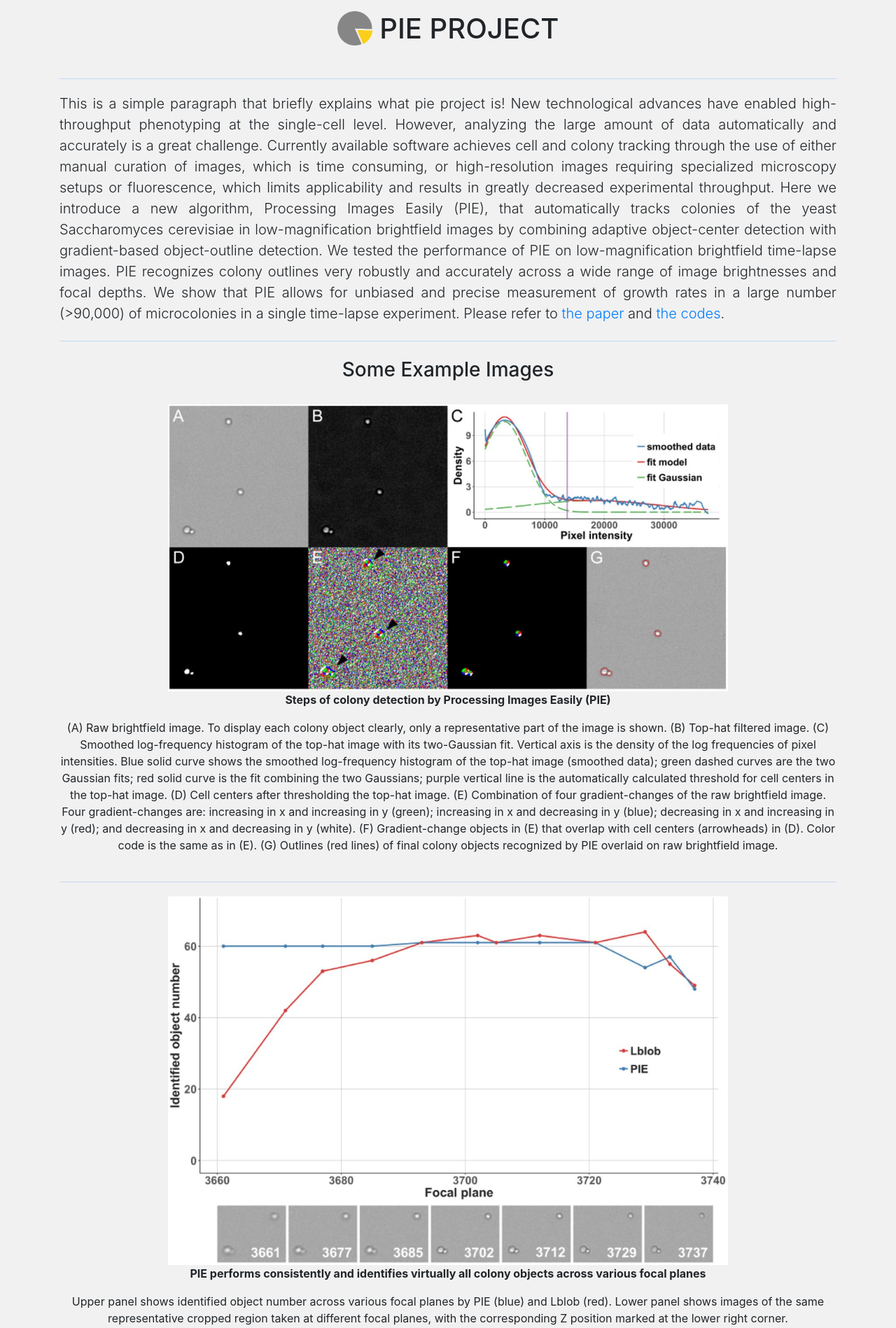
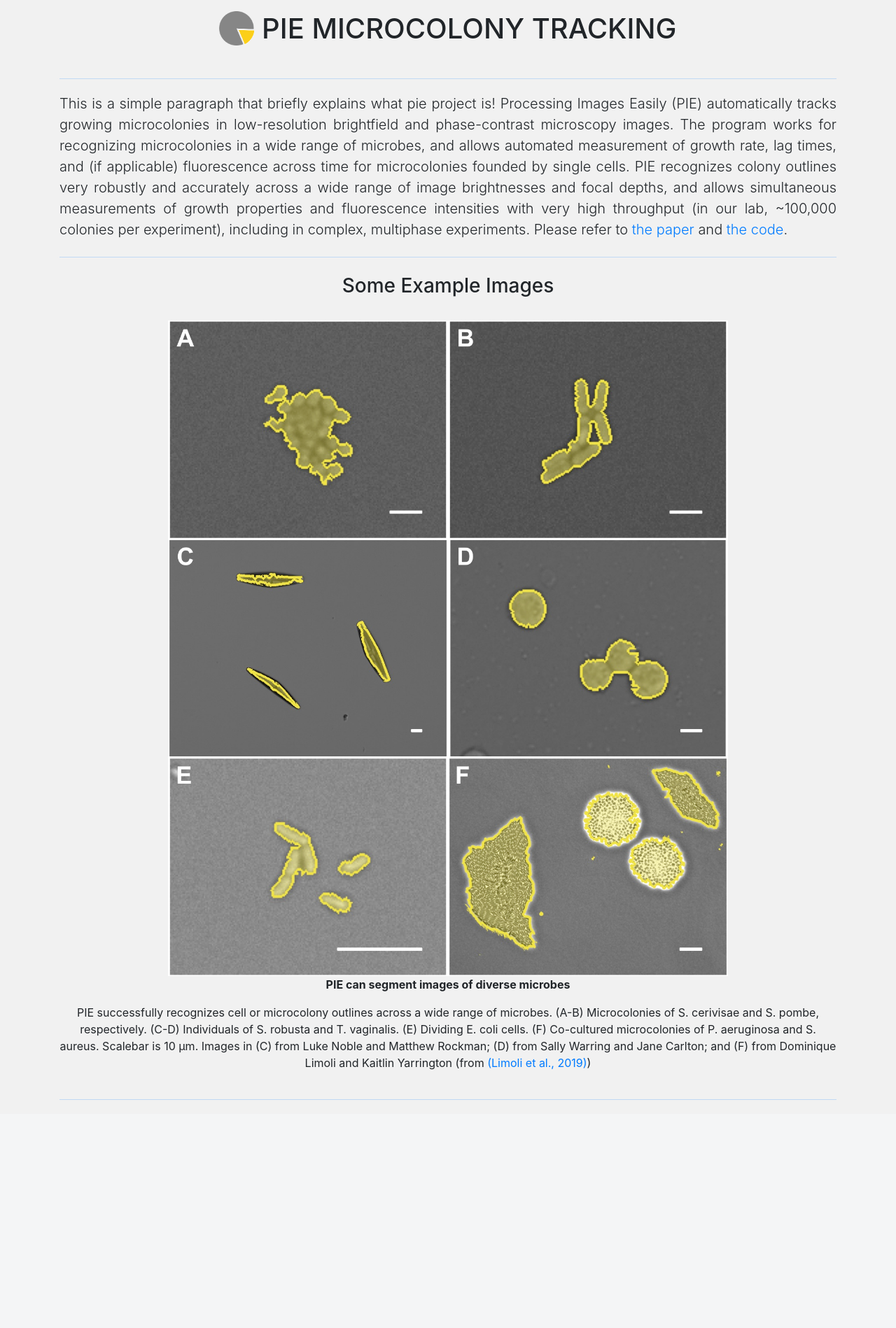
Before and after one commit to CoraJung/FlaskTodo, a Flask app: page / in a window 1280 px wide. Shown: the part 56-1954 px from the top of the page at 70% size. After the commit the page ends 1628 px from the top, so only its background shows below. Run offline with Flask 2, Linux system fonts and the light colour scheme; parts of the project's set-up code (start-up, migrations or seed data) failed here and were passed over; some libraries are stand-ins or nearby versions.

Commit message:
Changed figure and text on index page

```diff
--- a/app/templates/public/index.html
+++ b/app/templates/public/index.html
@@ -8,19 +8,13 @@
         <div class="col text-center">
             <h1>
                 <img style="max-width: 50px; margin-bottom: 7px;" src="{{ url_for('static', filename='logo/pie_logo_300.png') }}" alt="">
-                PIE PROJECT
+                PIE MICROCOLONY TRACKING
             </h1>
 
             <hr>
             <p class="lead text-justify">This is a simple paragraph that briefly explains what pie project is!
-                New technological advances have enabled high-throughput phenotyping at the single-cell level.
-                However, analyzing the large amount of data automatically and accurately is a great challenge.
-                Currently available software achieves cell and colony tracking through the use of either manual curation of images, which is time consuming,
-                or high-resolution images requiring specialized microscopy setups or fluorescence, which limits applicability and results in greatly decreased experimental throughput.
-                Here we introduce a new algorithm, Processing Images Easily (PIE), that automatically tracks colonies of the yeast Saccharomyces cerevisiae in low-magnification brightfield images by combining adaptive object-center detection with gradient-based object-outline detection.
-                We tested the performance of PIE on low-magnification brightfield time-lapse images. PIE recognizes colony outlines very robustly and accurately across a wide range of image brightnesses and focal depths.
-                We show that PIE allows for unbiased and precise measurement of growth rates in a large number (>90,000) of microcolonies in a single time-lapse experiment.
-                Please refer to <a href="https://www.biorxiv.org/content/10.1101/253724v2.full" target="_blank">the paper</a> and <a href="https://github.com/Siegallab" target="_blank">the codes</a>.
+                Processing Images Easily (PIE) automatically tracks growing microcolonies in low-resolution brightfield and phase-contrast microscopy images. The program works for recognizing microcolonies in a wide range of microbes, and allows automated measurement of growth rate, lag times, and (if applicable) fluorescence across time for microcolonies founded by single cells. PIE recognizes colony outlines very robustly and accurately across a wide range of image brightnesses and focal depths, and allows simultaneous measurements of growth properties and fluorescence intensities with very high throughput (in our lab, ~100,000 colonies per experiment), including in complex, multiphase experiments.
+                Please refer to <a href="https://www.biorxiv.org/content/10.1101/253724v2.full" target="_blank">the paper</a> and <a href="https://github.com/Siegallab" target="_blank">the code</a>.
             </p>
 
             <hr class="my-4">
@@ -28,46 +22,18 @@
             <h3>Some Example Images</h3>
             <br>
             <div>
-                <img style="max-width: 800px;" src="{{ url_for('static', filename='img/examples/F1.large.jpg') }}" alt="">
-                <p class="font-weight-bold">Steps of colony detection by Processing Images Easily (PIE)</p>
+                <img style="max-width: 800px;" src="{{ url_for('static', filename='img/examples/microbe_zoo.jpg') }}" alt="">
+                <p class="font-weight-bold">PIE can segment images of diverse microbes</p>
                 <p>
-                (A) Raw brightfield image. To display each colony object clearly, only a representative part of the image is shown.
-                (B) Top-hat filtered image.
-                (C) Smoothed log-frequency histogram of the top-hat image with its two-Gaussian fit. Vertical axis is the density of the log frequencies of pixel intensities. Blue solid curve shows the smoothed log-frequency histogram of the top-hat image (smoothed data); green dashed curves are the two Gaussian fits; red solid curve is the fit combining the two Gaussians; purple vertical line is the automatically calculated threshold for cell centers in the top-hat image.
-                (D) Cell centers after thresholding the top-hat image.
-                (E) Combination of four gradient-changes of the raw brightfield image. Four gradient-changes are: increasing in x and increasing in y (green); increasing in x and decreasing in y (blue); decreasing in x and increasing in y (red); and decreasing in x and decreasing in y (white).
-                (F) Gradient-change objects in (E) that overlap with cell centers (arrowheads) in (D). Color code is the same as in (E).
-                (G) Outlines (red lines) of final colony objects recognized by PIE overlaid on raw brightfield image.
+                PIE successfully recognizes cell or microcolony outlines across a wide range of microbes.
+                (A-B) Microcolonies of S. cerivisae and S. pombe, respectively.
+                (C-D) Individuals of S. robusta and T. vaginalis.
+                (E) Dividing E. coli cells.
+                (F) Co-cultured microcolonies of P. aeruginosa and S. aureus.
+                Scalebar is 10 µm. Images in (C) from Luke Noble and Matthew Rockman; (D) from Sally Warring and Jane Carlton; and (F) from Dominique Limoli and Kaitlin Yarrington (from <a href="https://elifesciences.org/articles/47365" target="_blank">(Limoli et al., 2019)</a>)
                 </p>
             </div>
             <hr>
-
-            <div>
-                <img style="max-width: 800px;" src="{{ url_for('static', filename='img/examples/F2.large.jpg') }}" alt="">
-                <p class="font-weight-bold">PIE performs consistently and identifies virtually all colony objects across various focal planes</p>
-                <p>Upper panel shows identified object number across various focal planes by PIE (blue) and Lblob (red). Lower panel shows images of the same representative cropped region taken at different focal planes, with the corresponding Z position marked at the lower right corner.</p>
-            </div>
-            <hr>
-
-            <div>
-                <img style="max-width: 800px;" src="{{ url_for('static', filename='img/examples/F3.large.jpg') }}" alt="">
-                <p class="font-weight-bold">PIE performs consistently and identifies virtually all colony objects across various illumination levels.</p>
-                <p>Upper panel shows the number of objects identified by PIE (blue) and Lblob (red) across various illumination levels. Lower panel shows images of the same representative cropped region taken at different illumination levels, with the corresponding exposure time marked at the lower right corner.</p>
-            </div>
-            <hr>
-
-            <div>
-                <img style="max-width: 800px;" src="{{ url_for('static', filename='img/examples/F4.large.jpg') }}" alt="">
-                <p class="font-weight-bold">PIE-recognized colony objects overlap well with real colonies on the raw brightfield image across various focal planes.</p>
-                <p>Outlines of colony objects recognized by PIE (left panel) and Lblob (right panel) at Z position 3661 (red), 3702 (green, the optimal Z position) and 3737 (blue) overlaid on a raw brightfield image (shown here is the image taken with the optimal setting: Z position at 3702 and exposure time at 12 ms).</p>
-            </div>
-            <hr>
-
-            <div>
-                <img style="max-width: 800px;" src="{{ url_for('static', filename='img/examples/F5.large.jpg') }}" alt="">
-                <p class="font-weight-bold">PIE-recognized colony objects overlap well with real colonies on the raw brightfield image across various illumination levels.</p>
-                <p>Outlines of colony objects recognized by PIE (left panel) and Lblob (right panel) at exposure time 2 ms (red), 12 ms (green, the optimal exposure time) and 16 ms (blue) overlaid on a raw brightfield image (shown here is the image taken with the optimal setting: Z position at 3702 and exposure time at 12 ms).</p>
-            </div>
 
         </div>
 
```
Also changed, not shown: app/static/img/examples/F1.large.jpg (deleted), app/static/img/examples/F2.large.jpg (deleted), app/static/img/examples/F3.large.jpg (deleted), app/static/img/examples/F4.large.jpg (deleted), app/static/img/examples/F5.large.jpg (deleted), app/static/img/examples/microbe_zoo.jpg (added).
